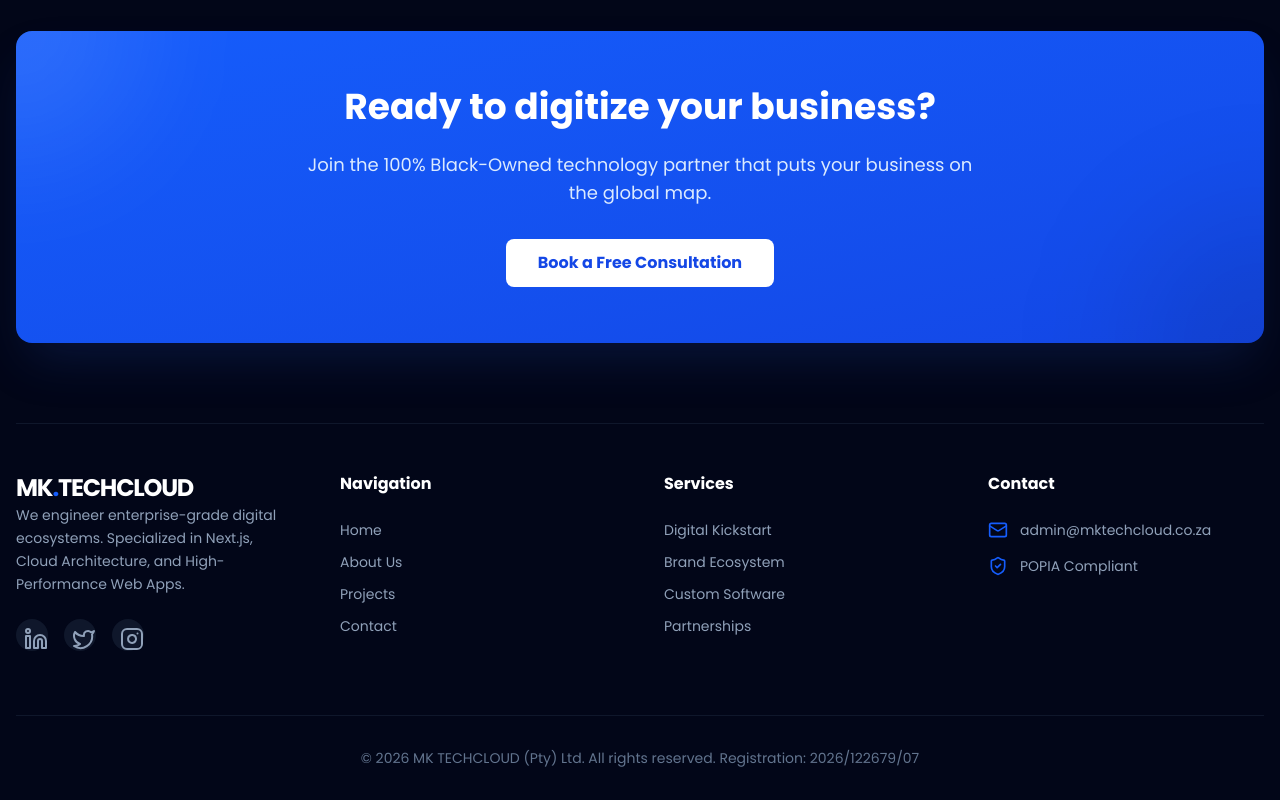
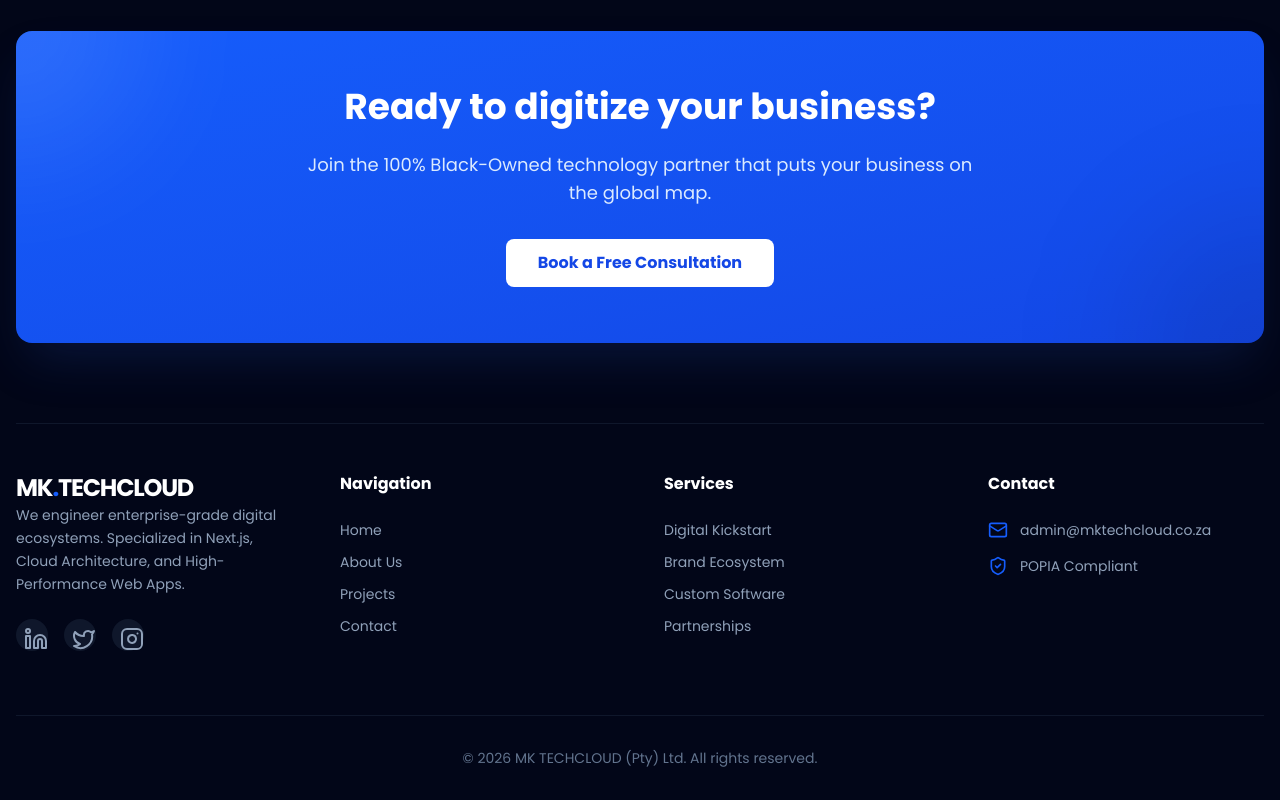
Before and after one commit to ICTPass2002kgao/mktechcloud, a Next.js app: page / in a window 1280 px wide. Shown: the part 3764-4564 px from the top of the page. Built offline with nearby package versions, Linux system fonts and the light colour scheme.

Commit message:
fixed the website by removinng the reistration

```diff
--- a/app/page.tsx
+++ b/app/page.tsx
@@ -669,7 +669,7 @@ export default function Home() {
           {/* Bottom Bar - Centered & Clean */}
           <div className="border-t border-slate-900 py-8 text-center">
             <p className="text-slate-500 text-sm">
-              &copy; {new Date().getFullYear()} MK TECHCLOUD (Pty) Ltd. All rights reserved. Registration: 2026/122679/07
+              &copy; {new Date().getFullYear()} MK TECHCLOUD (Pty) Ltd. All rights reserved.
             </p>
           </div>
         </div>
```
